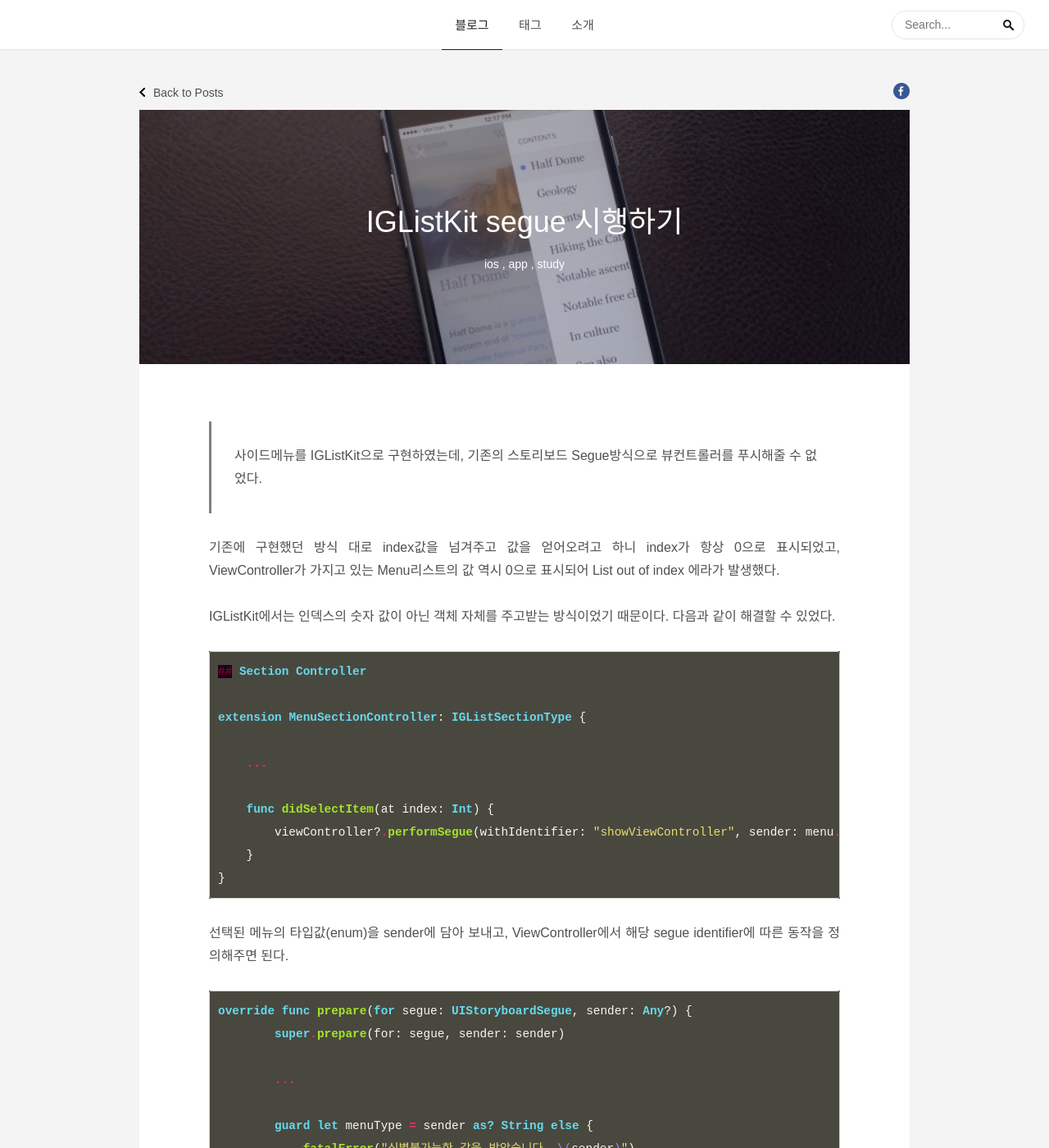
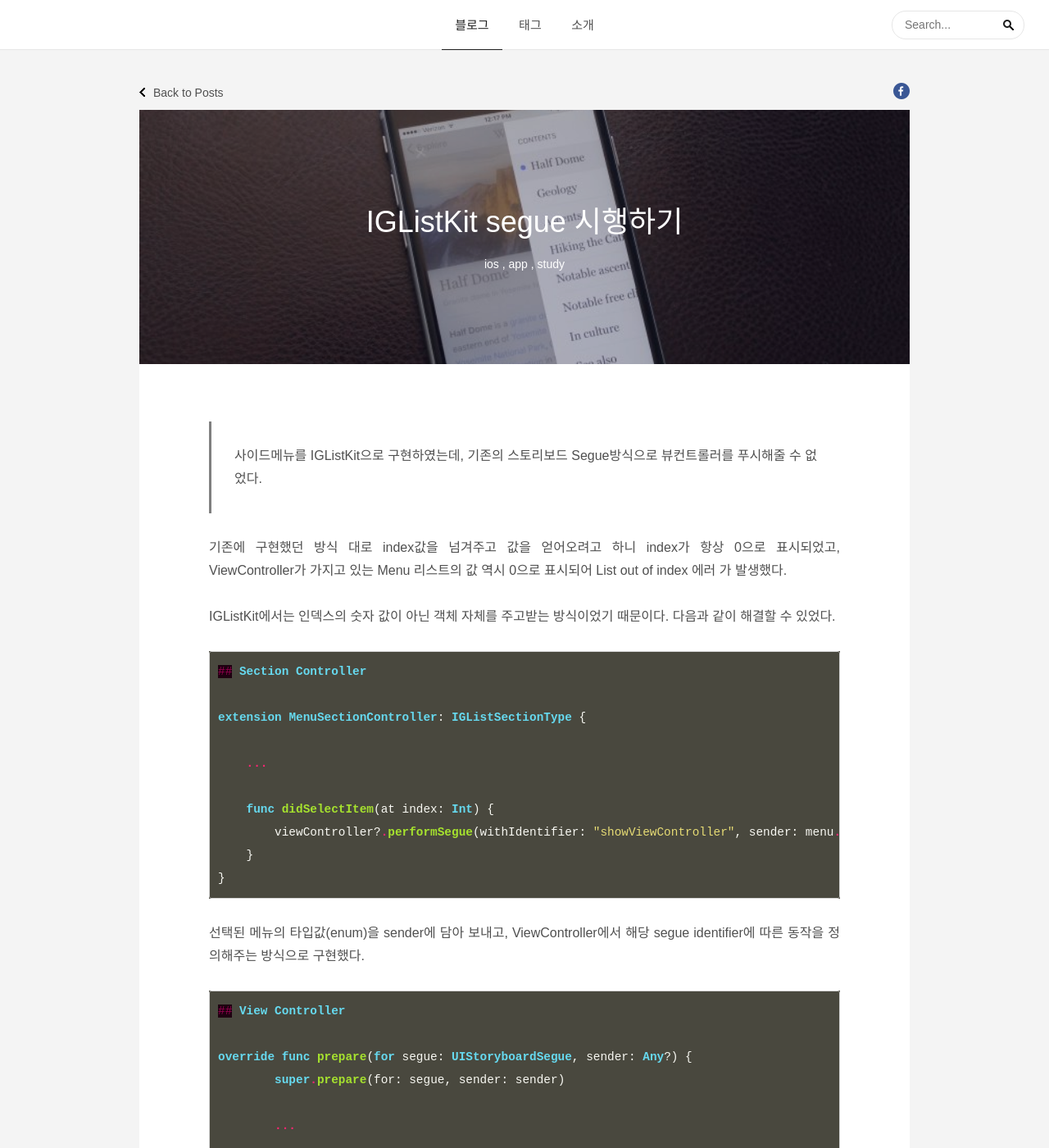
Before and after one commit to ThroughKim/throughkim.github.com, a Jekyll site: the page built from _posts/2017-02-02-iglistkit-perform-segue.md, in a window 1280 px wide and 1400 px high. Shown: the whole window at 82% size. Built offline with Jekyll 4.4.1, drawn with Linux system fonts in a browser that asks for light colours; some web fonts are replaced.

Commit message:
upload blog

````diff
--- a/_posts/2017-02-02-iglistkit-perform-segue.md
+++ b/_posts/2017-02-02-iglistkit-perform-segue.md
@@ -9,7 +9,7 @@
 
 >사이드메뉴를 IGListKit으로 구현하였는데, 기존의 스토리보드 Segue방식으로 뷰컨트롤러를 푸시해줄 수 없었다.
 
-기존에 구현했던 방식 대로 index값을 넘겨주고 값을 얻어오려고 하니 index가 항상 0으로 표시되었고, ViewController가 가지고 있는 Menu리스트의 값 역시 0으로 표시되어 List out of index 에라가 발생했다.
+기존에 구현했던 방식 대로 index값을 넘겨주고 값을 얻어오려고 하니 index가 항상 0으로 표시되었고, ViewController가 가지고 있는 Menu 리스트의 값 역시 0으로 표시되어 List out of index 에러 가 발생했다.
 
 IGListKit에서는 인덱스의 숫자 값이 아닌 객체 자체를 주고받는 방식이었기 때문이다. 다음과 같이 해결할 수 있었다.
 
@@ -26,9 +26,11 @@
 }
 ```
 
-선택된 메뉴의 타입값(enum)을 sender에 담아 보내고, ViewController에서 해당 segue identifier에 따른 동작을 정의해주면 된다.
+선택된 메뉴의 타입값(enum)을 sender에 담아 보내고, ViewController에서 해당 segue identifier에 따른 동작을 정의해주는 방식으로 구현했다.
 
 ```swift
+## View Controller
+
 override func prepare(for segue: UIStoryboardSegue, sender: Any?) {
         super.prepare(for: segue, sender: sender)
 
````
